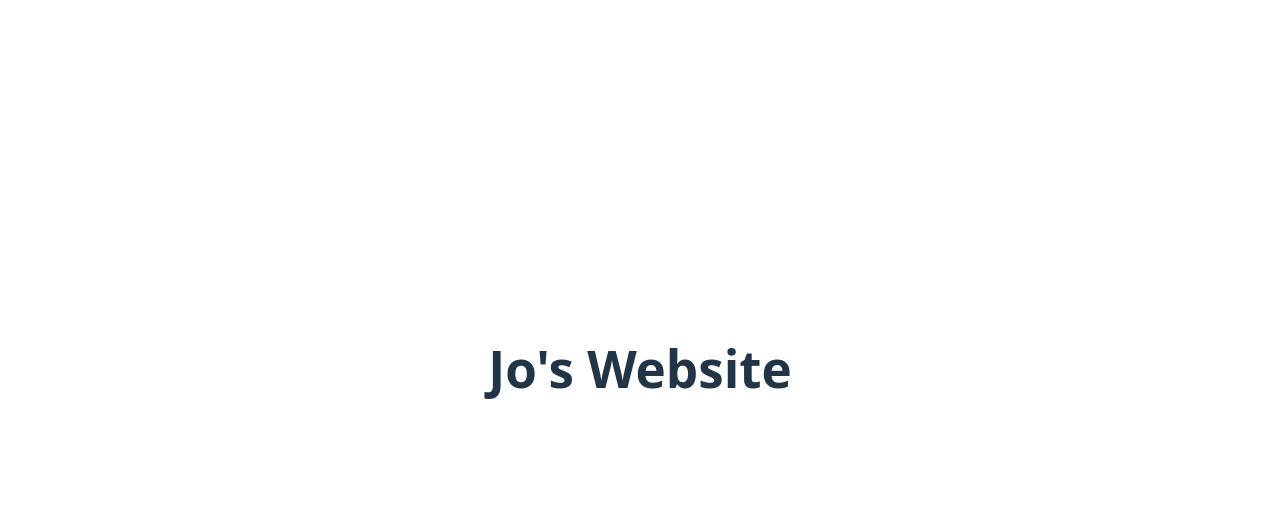
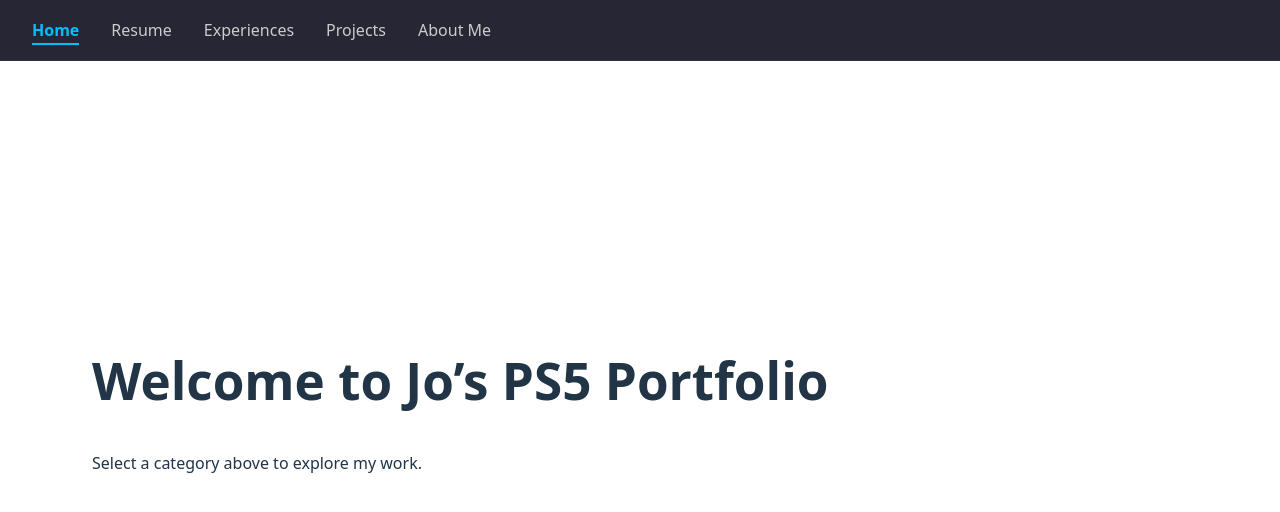
Before and after one commit to Jo-Mohan/Personal-Website, a React (Vite) app: page / in a window 1280 px wide. Shown: the top 512 px of the page. Built offline with nearby package versions, Linux system fonts and the light colour scheme.

Commit message:
Games + Descriptions for experience section

```diff
--- a/package.json
+++ b/package.json
@@ -11,7 +11,8 @@
   },
   "dependencies": {
     "react": "^19.0.0",
-    "react-dom": "^19.0.0"
+    "react-dom": "^19.0.0",
+    "react-router-dom": "^7.5.3"
   },
   "devDependencies": {
     "@eslint/js": "^9.22.0",
--- a/src/App.jsx
+++ b/src/App.jsx
@@ -1,16 +1,31 @@
-import './App.css'
+import { BrowserRouter as Router, Routes, Route } from 'react-router-dom'
+import Navbar from './components/Navbar'
+
+import Home from './pages/Home'
+import Resume from './pages/Resume'
+import Experiences from './pages/Experiences'
+import Projects from './pages/Projects'
+import About from './pages/About'
 
 function App() {
-
   return (
-    <>
-      <h1>Jo's Website</h1>
-      <div className="card">
+    <main style={{ marginLeft: '60px', padding: '2rem' }}>
+    <Router>
+      <div className="App">
+        <Navbar />
+        <main>
+          <Routes>
+            <Route path="/" element={<Home />} />
+            <Route path="/resume" element={<Resume />} />
+            <Route path="/experiences" element={<Experiences />} />
+            <Route path="/projects" element={<Projects />} />
+            <Route path="/about" element={<About />} />
+          </Routes>
+        </main>
       </div>
-    </>
+    </Router>
+    </main>
   )
 }
 
-
-
 export default App
--- /dev/null
+++ b/src/components/ExperienceGallery.jsx
@@ -0,0 +1,130 @@
+import { useState } from 'react'
+
+const experiences = [
+  {
+    id: 1,
+    title: 'Intel Internship',
+    image: '/intel.png',
+    description: 'Worked on ML models for chip design.',
+    achievements: ['Internship Offer', 'Chip optimizer deployed'],
+    preview: '/intel-preview.png',
+    tech: ['Python', 'TensorFlow', 'Jupyter'],
+    link: 'https://intel.com',
+  },
+  {
+    id: 2,
+    title: 'Trading Bot',
+    image: '/trading.png',
+    description: 'Built AI trading bot with latency < 1ms.',
+    achievements: ['Bot live tested', 'Top 3% IMC comp'],
+    preview: '/trading-preview.png',
+    tech: ['C++', 'PyTorch', 'Pandas'],
+    link: 'https://github.com/jomoh/trading-bot',
+  },
+  // Add more experiences here
+]
+
+function ExperienceGallery() {
+  const [selected, setSelected] = useState(experiences[0])
+
+  const infoBoxStyle = {
+    minWidth: '200px',
+    maxWidth: '200px',
+    background: 'rgba(255,255,255,0.03)',
+    padding: '1rem',
+    borderRadius: '12px',
+    border: '1px solid rgba(255,255,255,0.05)',
+    color: '#ccc',
+    flexShrink: 0,
+  }
+
+  return (
+    <div style={{ paddingTop: '80px' }}>
+      {/* Game Tile Row */}
+      <div style={{
+        display: 'flex',
+        gap: '1.5rem',
+        overflowX: 'auto',
+        padding: '1rem 2rem',
+      }}>
+        {experiences.map(exp => (
+          <div
+            key={exp.id}
+            onClick={() => setSelected(exp)}
+            style={{
+              width: '200px',
+              height: '200px',
+              backgroundImage: `url(${exp.image})`,
+              backgroundSize: 'cover',
+              backgroundPosition: 'center',
+              borderRadius: '12px',
+              border: exp.id === selected.id ? '3px solid #00bfff' : '1px solid #333',
+              transform: exp.id === selected.id ? 'scale(1.1)' : 'scale(1)',
+              transition: '0.2s ease',
+              cursor: 'pointer'
+            }}
+          />
+        ))}
+      </div>
+
+      {/* Section Title */}
+      <div style={{ padding: '0 2rem' }}>
+        <h2 style={{ color: 'white' }}>{selected.title}</h2>
+      </div>
+
+      {/* Info Box Row */}
+      <div style={{
+        display: 'flex',
+        flexDirection: 'row',
+        gap: '1rem',
+        marginTop: '1rem',
+        overflowX: 'auto',
+        whiteSpace: 'nowrap',
+        padding: '1rem 2rem',
+        width: '100%',
+      }}>
+        {/* Description Box */}
+        <div style={infoBoxStyle}>
+          <h3>Description</h3>
+          <p>{selected.description}</p>
+        </div>
+
+        {/* Preview Image Box */}
+        <div style={infoBoxStyle}>
+          <h3>Preview</h3>
+          <img
+            src={selected.preview}
+            alt="Preview"
+            style={{ width: '100%', borderRadius: '8px' }}
+          />
+        </div>
+
+        {/* Achievements Box */}
+        <div style={infoBoxStyle}>
+          <h3>Achievements</h3>
+          <ul>
+            {selected.achievements.map((a, i) => <li key={i}>🏆 {a}</li>)}
+          </ul>
+        </div>
+
+        {/* Tech + Link Box */}
+        <div style={infoBoxStyle}>
+          <h3>Tech Stack</h3>
+          <ul>
+            {selected.tech.map((t, i) => <li key={i}>🧠 {t}</li>)}
+          </ul>
+          <a
+            href={selected.link}
+            target="_blank"
+            rel="noreferrer"
+            style={{ marginTop: '0.5rem', display: 'inline-block', color: '#00bfff' }}
+          >
+            Visit Project →
+          </a>
+        </div>
+      </div>
+    </div>
+  )
+}
+
+export default ExperienceGallery
--- /dev/null
+++ b/src/components/Navbar.jsx
@@ -0,0 +1,58 @@
+import { Link, useLocation } from 'react-router-dom'
+
+function Navbar() {
+  const { pathname } = useLocation()
+
+  const navStyle = {
+    position: 'fixed',
+    top: 0,
+    left: 0,
+    width: '100%',
+    height: '60px',
+    background: 'rgba(15, 15, 30, 0.9)',
+    backdropFilter: 'blur(8px)',
+    display: 'flex',
+    alignItems: 'center',
+    padding: '0 2rem',
+    borderBottom: '1px solid rgba(255,255,255,0.05)',
+    zIndex: 1000,
+  }
+
+  const ulStyle = {
+    listStyle: 'none',
+    display: 'flex',
+    gap: '2rem',
+    margin: 0,
+    padding: 0,
+  }
+
+  const linkStyle = {
+    textDecoration: 'none',
+    color: '#ccc',
+    fontWeight: 500,
+    fontSize: '1rem',
+    transition: 'color 0.2s ease',
+  }
+
+  const activeStyle = {
+    ...linkStyle,
+    color: '#00bfff',
+    fontWeight: 600,
+    borderBottom: '2px solid #00bfff',
+    paddingBottom: '2px',
+  }
+
+  return (
+    <nav style={navStyle}>
+      <ul style={ulStyle}>
+        <li><Link to="/" style={pathname === '/' ? activeStyle : linkStyle}>Home</Link></li>
+        <li><Link to="/resume" style={pathname === '/resume' ? activeStyle : linkStyle}>Resume</Link></li>
+        <li><Link to="/experiences" style={pathname === '/experiences' ? activeStyle : linkStyle}>Experiences</Link></li>
+        <li><Link to="/projects" style={pathname === '/projects' ? activeStyle : linkStyle}>Projects</Link></li>
+        <li><Link to="/about" style={pathname === '/about' ? activeStyle : linkStyle}>About Me</Link></li>
+      </ul>
+    </nav>
+  )
+}
+
+export default Navbar
--- /dev/null
+++ b/src/pages/About.jsx
@@ -0,0 +1,5 @@
+function About() {
+    return <h1>Welcome to Jo's About</h1>
+  }
+
+  export default About
--- /dev/null
+++ b/src/pages/Experiences.jsx
@@ -0,0 +1,11 @@
+import ExperienceGallery from '../components/ExperienceGallery'
+
+function Experiences() {
+  return (
+    <div>
+      <ExperienceGallery />
+    </div>
+  )
+}
+
+export default Experiences
--- /dev/null
+++ b/src/pages/Home.jsx
@@ -0,0 +1,10 @@
+function Home() {
+    return (
+      <section className="home">
+        <h1>Welcome to Jo’s PS5 Portfolio</h1>
+        <p>Select a category above to explore my work.</p>
+      </section>
+    )
+  }
+
+  export default Home
--- /dev/null
+++ b/src/pages/Projects.jsx
@@ -0,0 +1,5 @@
+function Projects() {
+    return <h1>Welcome to Jo's Projects</h1>
+  }
+
+  export default Projects
--- /dev/null
+++ b/src/pages/Resume.jsx
@@ -0,0 +1,5 @@
+function Resume() {
+    return <h1>Welcome to Jo's Resume</h1>
+  }
+
+  export default Resume
```
Also changed, not shown: 1 other file (tests, documents, lock files or other folders).
